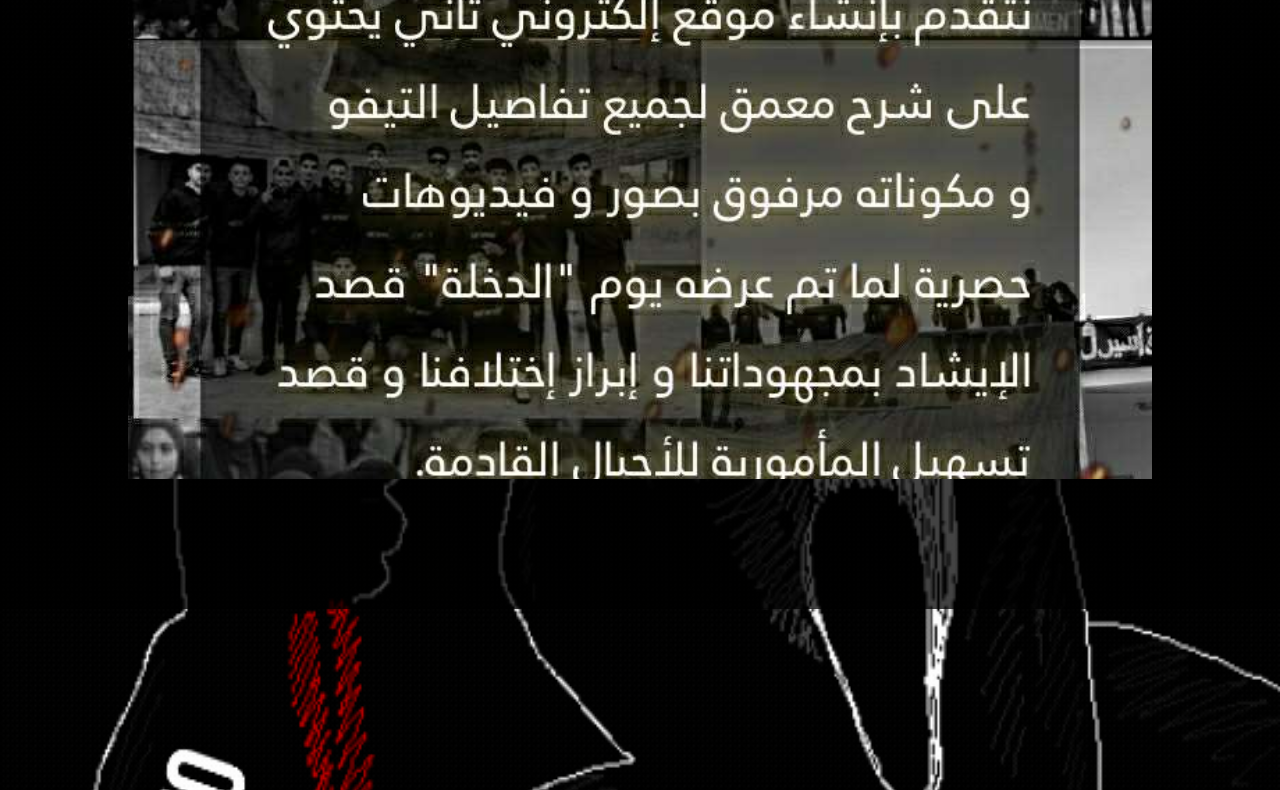
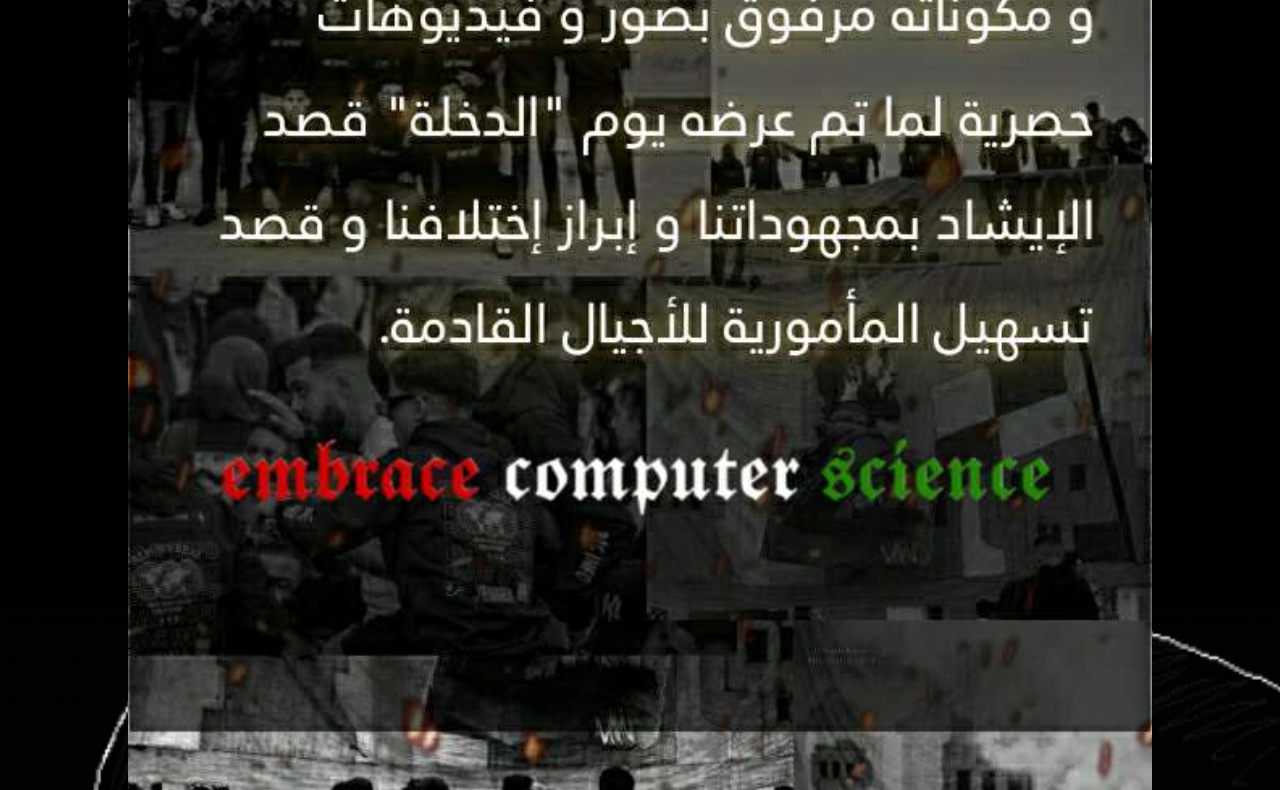
Before and after one commit to bacinfo2024/SecondPhase, a plain HTML site: page index.html in a window 1280 px wide. Shown: the part 271-1061 px from the top of the page. Drawn offline with Linux system fonts and the light colour scheme; a web font is replaced by a local one.

Commit message:
Update index.html

```diff
--- a/index.html
+++ b/index.html
@@ -981,7 +981,7 @@
                 background: url(affiche.jpg) no-repeat center ;
                 background-size: cover;
                 width: 80%;
-                height: 100%;
+                height: 165vw;
                 position: fixed;
                 margin-left: auto;
                 margin-right: auto;
```
